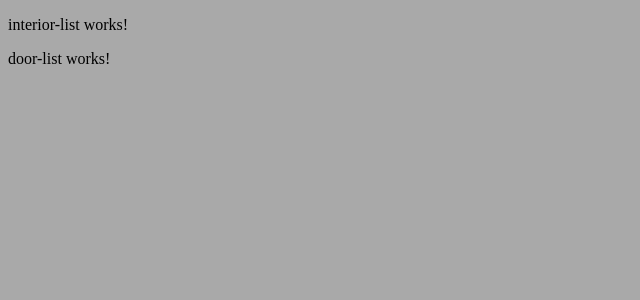
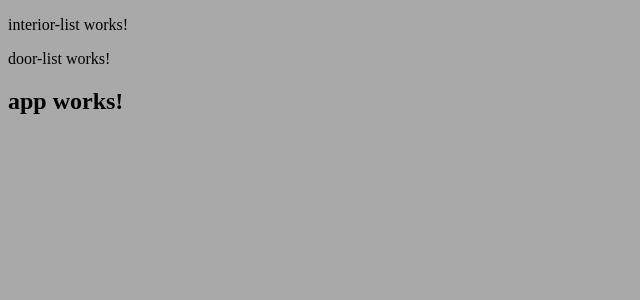
Before and after one commit to freebit/doorlife, an Angular app: page / in a window 1280 px wide. Shown: the top 300 px of the page, without its empty margins (0-640 px from the left). Built offline with nearby package versions, Linux system fonts and the light colour scheme.

Commit message:
Додабвены основные типы

```diff
--- a/src/app/components/doorlife-root/doorlife-root.component.html
+++ b/src/app/components/doorlife-root/doorlife-root.component.html
@@ -1,4 +1,13 @@
 <div id="doorlife">
   <app-interior-list></app-interior-list>
   <app-door-list></app-door-list>
+
+  <section class="stage-view">
+    <header>
+      <h2 class="title">{{title}}</h2>
+    </header>
+    <div class="interior-view">
+      <div class="door-view"></div>
+    </div>
+  </section>
 </div>
```
Also changed, not shown: src/app/types/Door.ts (added, +7 -0 lines), src/app/types/Interior.ts (added, +7 -0 lines).
